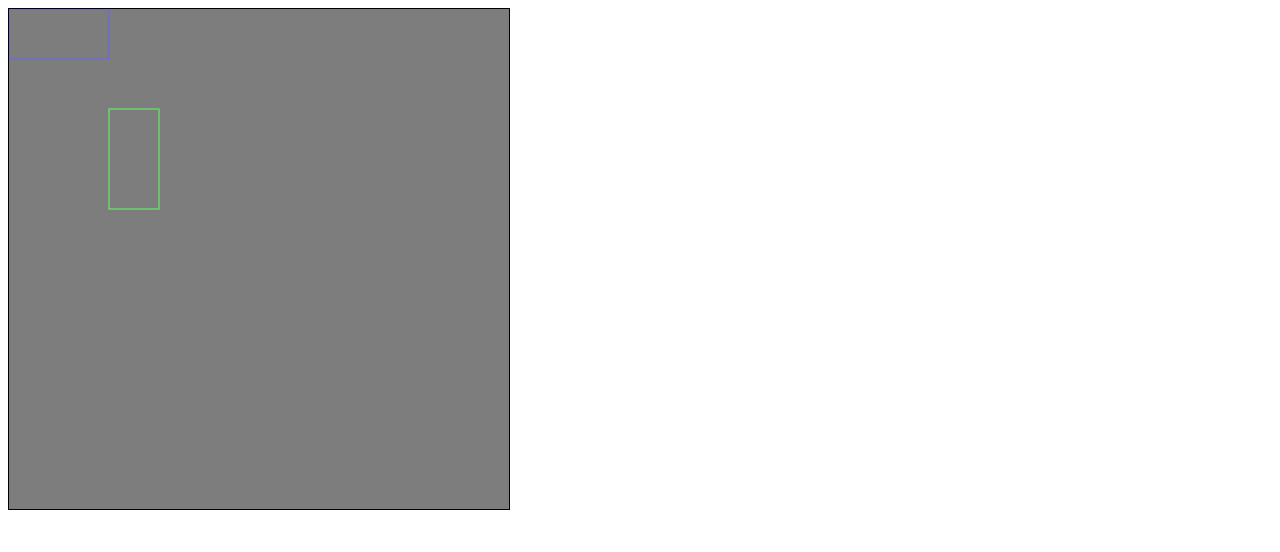
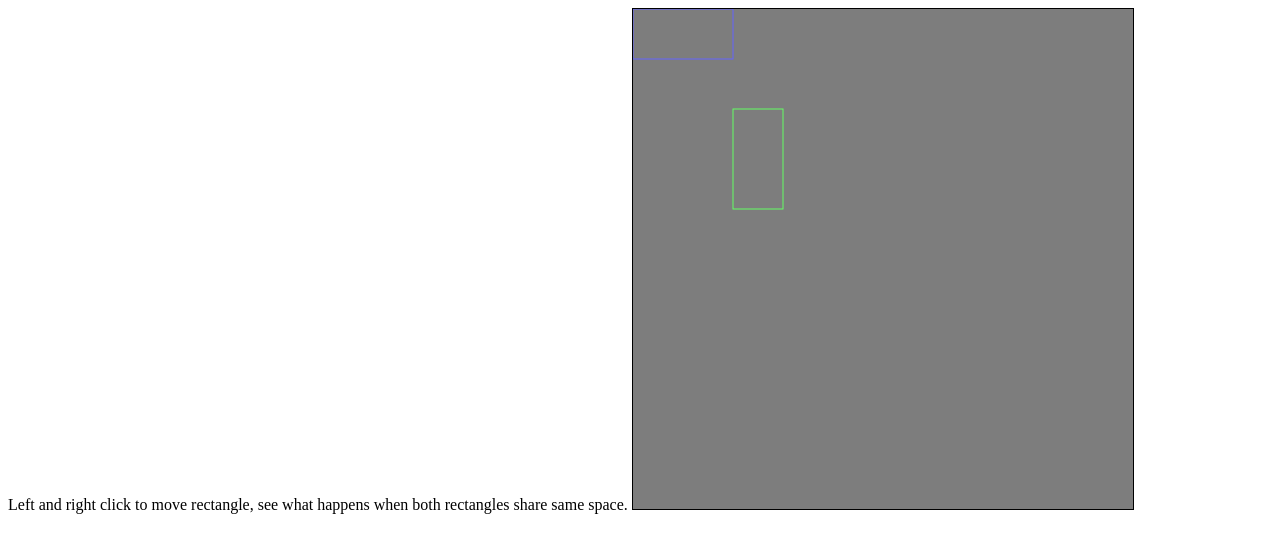
Before and after one commit to Qq01/rectangle-instersection, a plain HTML site: page index.html in a window 1280 px wide. Drawn offline with Linux system fonts and the light colour scheme.

Commit message:
Update index.html
Added "how to" description to the page

```diff
--- a/index.html
+++ b/index.html
@@ -7,6 +7,7 @@
     <title>Rectangle Intersection</title>
 </head>
 <body>
+    Left and right click to move rectangle, see what happens when both rectangles share same space.
     <canvas id="canvas" style="border: 1px solid black"></canvas>
     <script>
         const canvas = document.getElementById('canvas');
```
